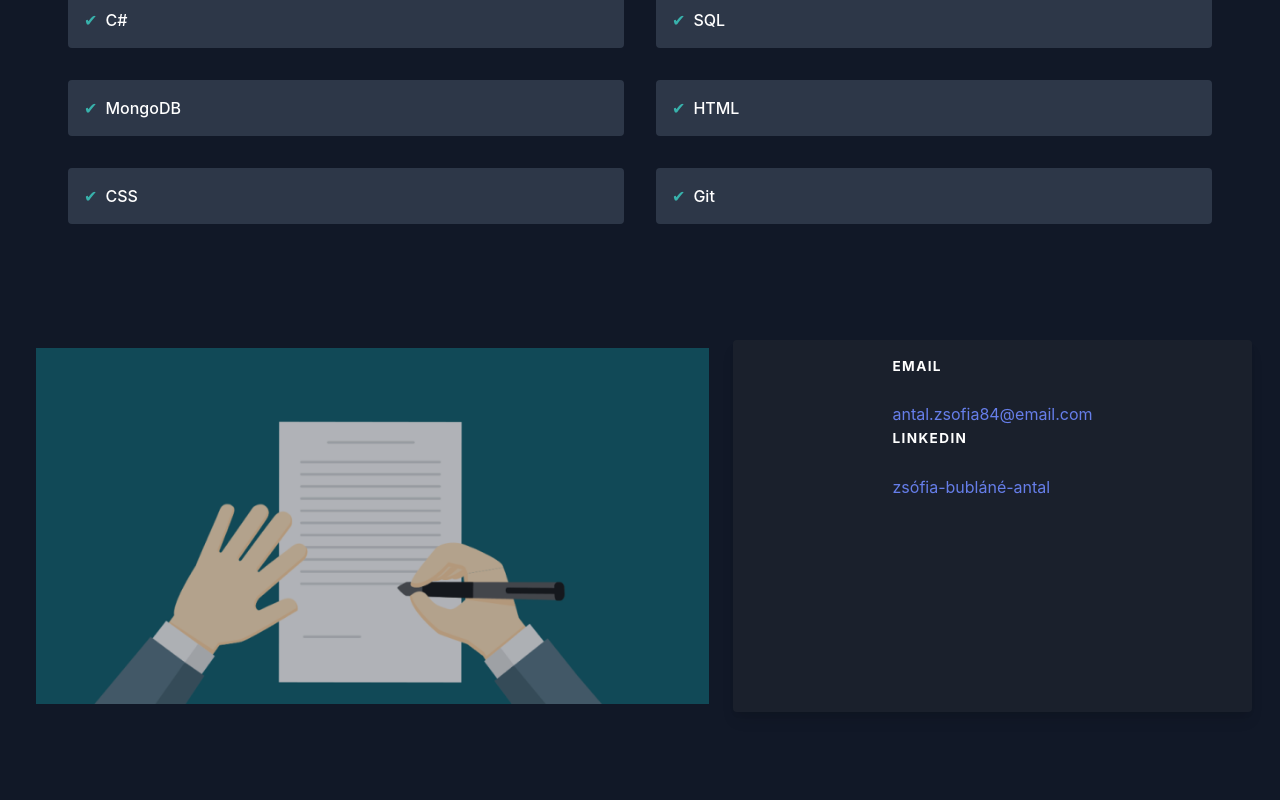
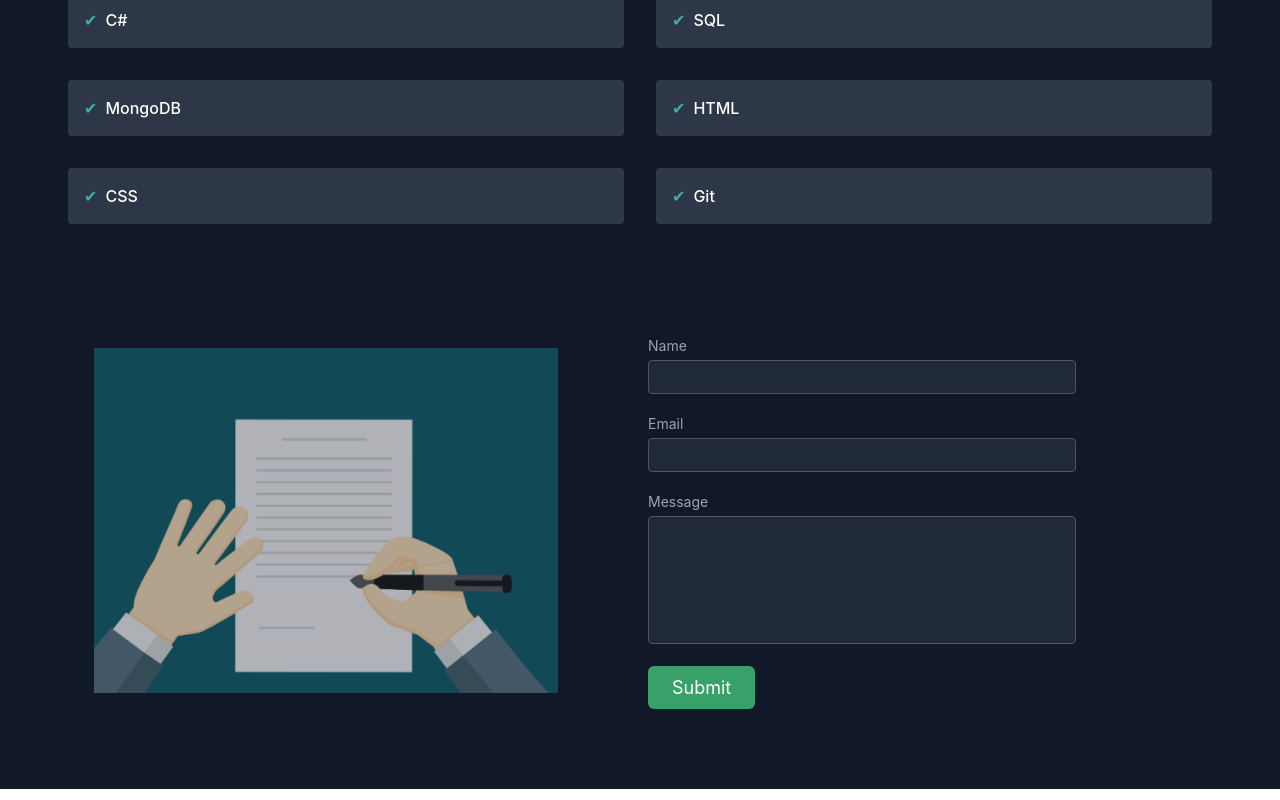
Before and after one commit to AntalZsofia/Portfolio, a React (Create React App) app in the folder myportfolio/: page / in a window 1280 px wide. Shown: the part 1500-2300 px from the top of the page. Built offline with nearby package versions, Linux system fonts and the light colour scheme.

Commit message:
Update About and Contact components

```diff
--- a/myportfolio/src/components/About.jsx
+++ b/myportfolio/src/components/About.jsx
@@ -17,7 +17,7 @@ export default function About() {
                     </p>
                     <div>
                         <a href="#contact" className="button workWithMe">
-                            Work With Me
+                            Contact Me
                         </a>
                         <a href="#projects" className="button seeMyWork">
                             See My Past Work
--- a/myportfolio/src/components/Contact.css
+++ b/myportfolio/src/components/Contact.css
@@ -1,10 +1,13 @@
 /* Contact.css */
-
+.contact-section{
+    position: relative;
+}
 .contact-container {
     padding: 5rem 1.25rem;
     margin: 0 auto;
-    display: flex;
-    flex-wrap: wrap;
+    display: grid;
+    grid-template-columns: 1fr 1fr;
+    gap: 1rem;
   }
 
   .image-container,
@@ -17,7 +20,7 @@
   }
 
   .image-container img {
-    width: 100%;
+    width: 80%;
     height: 100%;
     object-fit: cover;
     filter: opacity(0.7);
@@ -29,7 +32,6 @@
     border-radius: 0.25rem;
     max-height: 50%;
     box-shadow: 0 10px 15px -3px rgba(0, 0, 0, 0.1), 0 4px 6px -2px rgba(0, 0, 0, 0.05);
-    flex: 1 0 25%;
     margin: 0.5rem;
 }
 
@@ -49,3 +51,51 @@
     line-height: 1.75;
     margin-bottom: 2rem;
   }
+  .input-field {
+    position: relative;
+    margin-bottom: 1rem;
+    width: 70%;
+  }
+
+  .input-label {
+    font-size: 0.875rem;
+    line-height: 1.75rem;
+    color: #9CA3AF;
+  }
+
+  .input-text,
+  .input-textarea {
+    width: 100%;
+    background-color: #1F2937;
+    border-radius: 0.25rem;
+    border: 1px solid #4B5563;
+    color: #D1D5DB;
+    padding: 0.25rem 0.75rem;
+    font-size: 1rem;
+    line-height: 1.5rem;
+    transition: all 0.2s ease-in-out;
+  }
+  .input-text:focus,
+.input-textarea:focus {
+  border-color: #6366F1;
+  ring: 2px #6366F1;
+}
+
+.input-textarea {
+  height: 8rem;
+  resize: none;
+}
+
+.submit-button {
+  color: #FFF;
+  background-color: #38a169;
+  border: none;
+  padding: 0.5rem 1.5rem;
+  border-radius: 0.375rem;
+  font-size: 1.125rem;
+  transition: background-color 0.2s ease-in-out;
+}
+.submit-button:hover {
+  background-color: #48BB78;
+  cursor: pointer;
+}
--- a/myportfolio/src/components/Contact.jsx
+++ b/myportfolio/src/components/Contact.jsx
@@ -1,22 +1,56 @@
 import React from "react";
 import Contactme from "../Pictures/contactme.png";
 import "./Contact.css"; // Import the CSS file
-
 export default function Contact() {
   return (
-    <section id="contact" className="relative">
+    <section id="contact" className="contact-section">
       <div className="contact-container">
-        <div className="image-container">
-          <img src={Contactme} alt="ContactMe" />
-        </div>
-        <div className="contact-info">
-          <div>
-            <h2>EMAIL</h2>
-            <a href="mailto:antal.zsofia84@email.com">antal.zsofia84@email.com</a>
-            <h2>LINKEDIN</h2>
-            <a href="https://www.linkedin.com/in/zsófia-bubláné-antal">zsófia-bubláné-antal</a>
+          <div className="image-container">
+            <img src={Contactme} alt="ContactMe" />
           </div>
-        </div>
+        <form
+        action="https://formspree.io/f/xbjnjglk"
+        method="POST">
+          <div className="input-field">
+            <label htmlFor="name" className="input-label">
+              Name
+            </label>
+            <input
+              type="text"
+              id="name"
+              name="name"
+              className="input-text"
+            />
+          </div>
+          <div className="input-field">
+            <label htmlFor="email" className="input-label">
+              Email
+            </label>
+            <input
+              type="email"
+              id="email"
+              name="email"
+              className="input-text"
+            />
+          </div>
+          <div className="input-field">
+            <label
+              htmlFor="message"
+              className="input-label">
+              Message
+            </label>
+            <textarea
+              id="message"
+              name="message"
+              className="input-textarea"
+            />
+          </div>
+          <button
+            type="submit"
+            className="submit-button">
+            Submit
+          </button>
+        </form>
       </div>
     </section>
   );
```
